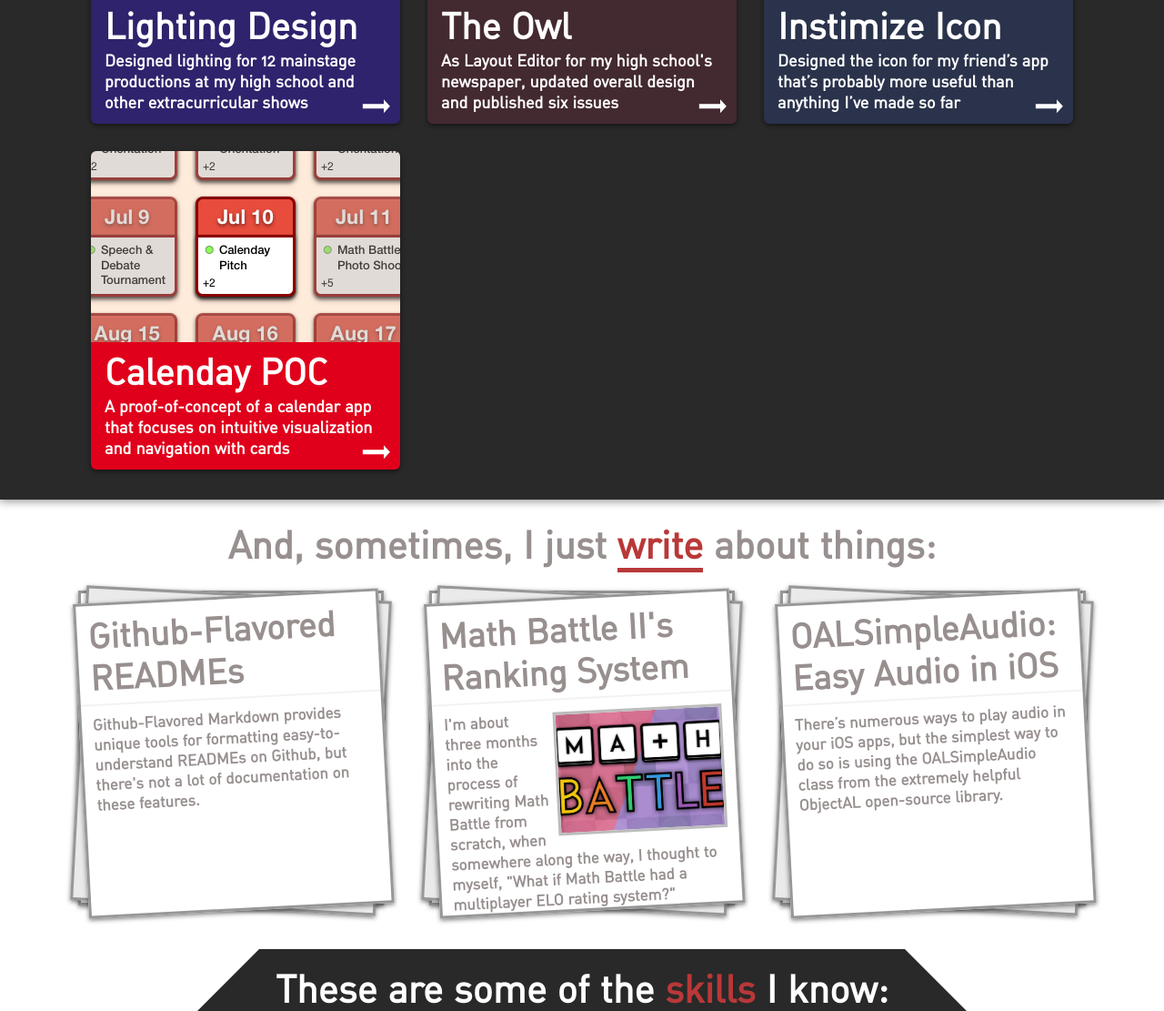
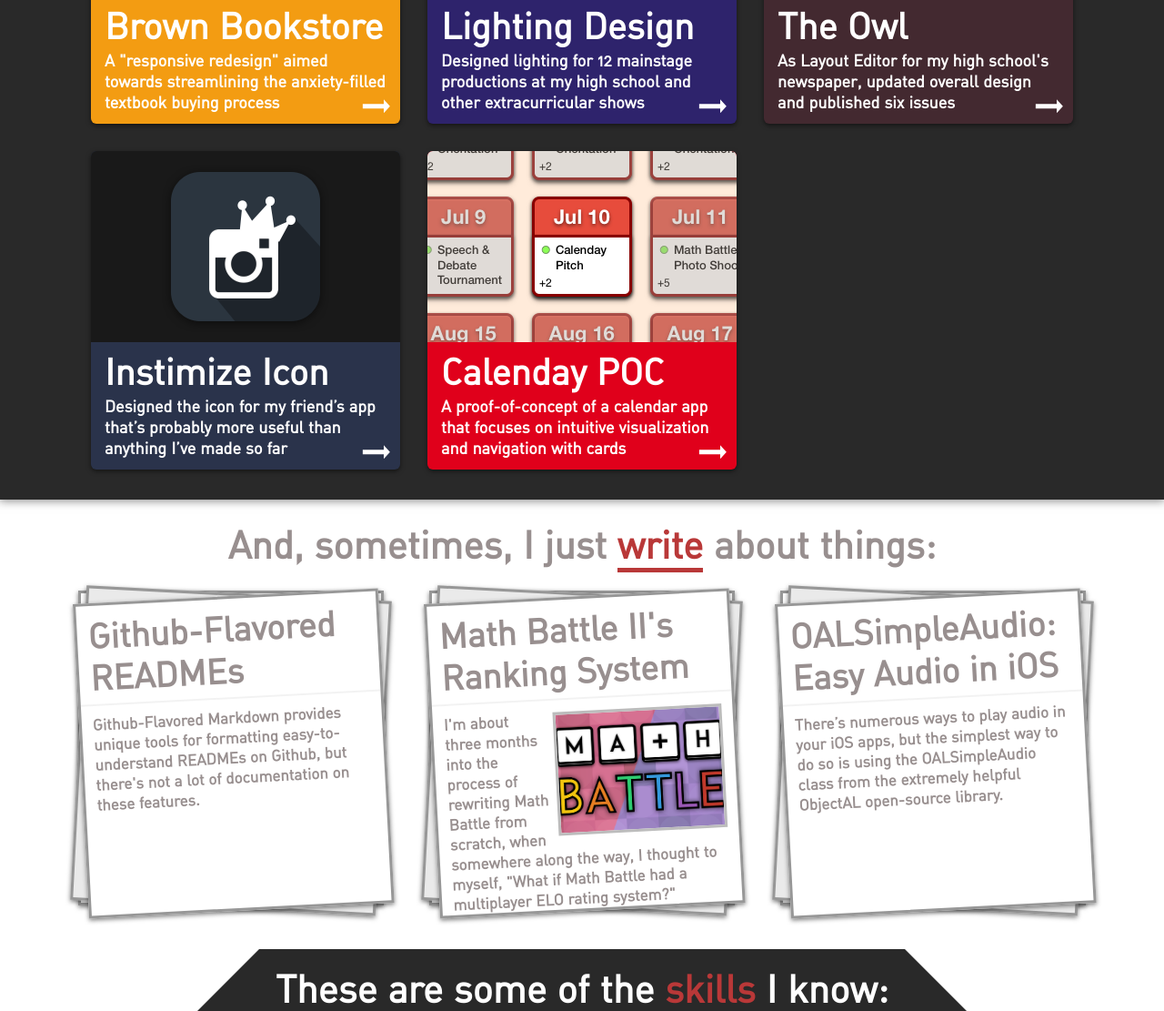
Before and after one commit to ZacharyEspiritu/zacharyespiritu.github.io, a Jekyll site: the page built from index.html, in a window 1280 px wide, cut to the strip 2350-3461 px from the top of the page. Shown: the whole strip at 91% size. Built offline with Jekyll 4.4.1, drawn with Linux system fonts in a browser that asks for light colours; nearby versions of some CDN libraries; some of the changed lines change nothing that is shown.

Commit message:
Add Brown Bookstore article

```diff
--- /dev/null
+++ b/_designs/2017-12-09-brown-bookstore.markdown
@@ -0,0 +1,59 @@
+---
+layout: post
+title:  Brown Bookstore
+image_path: /images/design-brown-bookstore.png
+banner_path: /images/designs/brown-bookstore/photos/bookstore.jpg
+tagline: A "responsive redesign" aimed towards streamlining the anxiety-filled textbook buying process
+card_color: "#F39C12"
+ending:
+  tagline: I published my redesign in November 2017.
+  link: http://zacharyespiritu.com/brown-bookstore-redesign/
+  link_text: visit demo
+skills: sass
+---
+
+As a college student, part of the beginning-of-semester experience includes buying textbooks for your classes. Between deciding whether to take four or five classes and last-minute shopping period anxiety, the beginning of the semester can be an overwhelming time—as such, it would be great if the textbook buying process could be as streamlined as possible.
+
+In this project, I redesigned the textbook buying workflow on the [Brown Bookstore website](https://www.brown.edu/campus-life/support/bookstore/), the main online portal through which Brown University students purchase their textbooks every semester, in five wireframes, one high-fidelity mockup, and a responsive website prototype. Using a redesigned workflow and a cleaner interface, I attempt to demonstrate that while the textbook buying process can be difficult, there are ways to make it significantly easier for users in the long-term.
+
+### Design Analysis and Mockups
+
+Currently, the Brown Bookstore has a somewhat less-than-stellar design:
+
+<figure class="lazyload" data-expand="-20">
+    <img class="responsive-image lazyload" data-src="/images/designs/brown-bookstore/current.png">
+    <figcaption>The current homepage of the Brown Bookstore.</figcaption>
+</figure>
+
+While the whole workflow of the website works in the present, it's clear from both a usability and design perspective that there are substantial changes that could be made.
+
+To detail my thinking process during my redesign, I created a design journal analyzing each of the main website pages in the textbook buying workflow from a usability standpoint. Additionally, the reverse side of each page shows my concept mockup for a better page structure for each of the main views and arguments for why each mockup solves the usability problems of the original.
+
+<div data-configid="29943213/56222184" style="width:100%; height:700px; margin-bottom: 15px;" class="issuuembed"></div>
+
+<script type="text/javascript" src="//e.issuu.com/embed.js" async="true"></script>
+
+All of my design decisions were informed by a single idea: I wanted to **move the focus from the actual textbooks to the specific courses that students take.**
+
+Why is this a good strategy? It’s less convenient for students to have to search for their textbooks by name since they have to find a course syllabus and look for the name of the required textbooks (if any). This is an unnecessary layer of complexity since teachers register their books directly with the bookstore, so the bookstore should be able to tell students what books they need based on the course. (Students are more likely to remember the names of the class they’re taking than the actual books.)
+
+### Redesigned Workflow
+
+Using my redesigned wireframes, I created the following simplified workflow for buying a textbook from my version of the Brown Bookstore:
+
+<figure class="banner-grid lazyload" data-expand="-20">
+    <img class="lazyload" data-src="/images/designs/brown-bookstore/workflow.png">
+    <figcaption>A redesigned textbook purchasing workflow.</figcaption>
+</figure>
+
+### High-Fidelity Mockup
+
+To expand on my designs, I took the textbook landing page mockup I created and expanded it into a high-fidelity mockup. Since the original website did not have a responsive design, I also wanted to make sure I was keeping smaller devices in mind as I was creating my prototype. As such, I added annotations to my mockup as I created it to describe how it would change based on changing screen sizes and device types.
+
+<figure class="lazyload" data-expand="-20">
+    <img class="lazyload" data-src="/images/designs/brown-bookstore/annotated-mockup.png">
+</figure>
+
+### Final Product
+
+As a final step, to demonstrate that the high-fidelity mockup was possible to implement, I developed my own version of my final website which can be found [at this link](http://zacharyespiritu.com/brown-bookstore-redesign/).
--- a/_sass/styles.scss
+++ b/_sass/styles.scss
@@ -784,6 +784,7 @@
   }
 }
 
+.banner-grid,
 .two-screenshot-grid,
 .two-landscape-screenshot-grid,
 .three-screenshot-grid,
@@ -797,6 +798,10 @@
   img {
     display: inline;
   }
+}
+
+.banner-grid img {
+  width: 100%;
 }
 
 .two-screenshot-grid img,
@@ -824,6 +829,7 @@
 }
 
 @media (min-width: $post-wrapper-max-width + $photo-grid-extension + ($photo-grid-horizontal-padding * 2)) {
+  .banner-grid,
   .two-landscape-screenshot-grid,
   .four-screenshot-grid,
   .four-landscape-screenshot-grid,
```
Also changed, not shown: images/design-brown-bookstore.png (added), images/designs/brown-bookstore/current.png (added), images/designs/brown-bookstore/wireframes/Cart.png (added), images/designs/brown-bookstore/wireframes/Homepage.png (added), images/designs/brown-bookstore/wireframes/Search Results.png (added), images/designs/brown-bookstore/wireframes/Single Textbook.png (added), images/designs/brown-bookstore/wireframes/Textbooks Landing.png (added), 4 other files.
